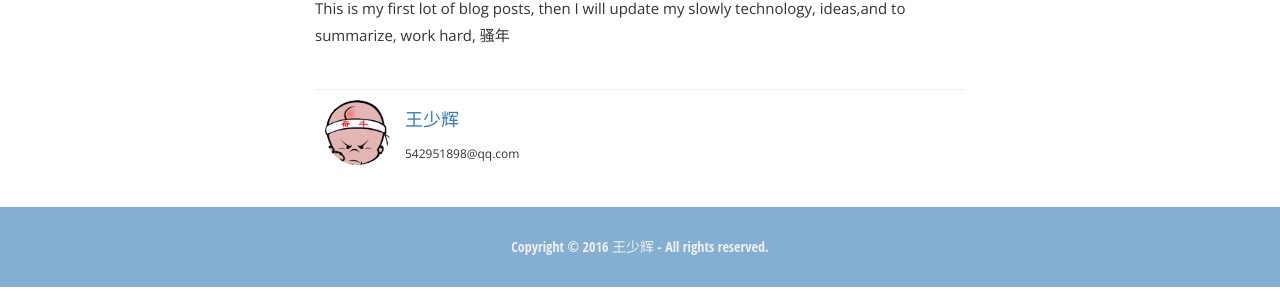
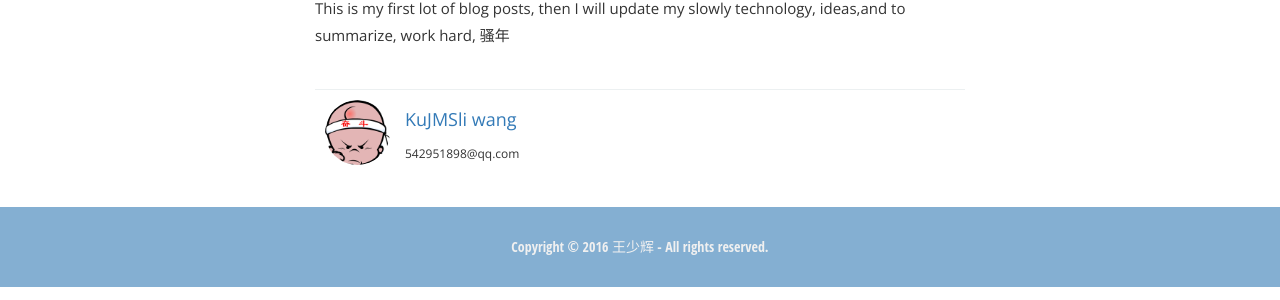
Before and after one commit to KuJMSliwang/KuJMSliwang.github.io, a Jekyll site: the page built from _posts/2017-04-13-Getting-Started.md, in a window 1280 px wide. Shown: the part 290-590 px from the top of the page. Built offline with Jekyll 4.4.1, drawn with Linux system fonts in a browser that asks for light colours.

Commit message:
内容修改

```diff
--- a/_includes/post_footer.html
+++ b/_includes/post_footer.html
@@ -3,7 +3,7 @@
         <img src="/assets/img/avatar.JPG" alt="My Avatar" class="img-circle">
     </div>
     <section class="author">
-        <h4><a href="/about.html">王少辉</a></h4>
+        <h4><a href="/about.html">KuJMSli wang</a></h4>
         542951898@qq.com
     </section>
 </footer>
--- a/index.html
+++ b/index.html
@@ -16,7 +16,7 @@
         </p>
         <p class="readmore">
             <a href="{{ post.url }}">
-                阅读全文
+                read more
                 <span class="glyphicon glyphicon-circle-arrow-right"></span>
             </a>
         </p>
```
Also changed, not shown: README.md.
